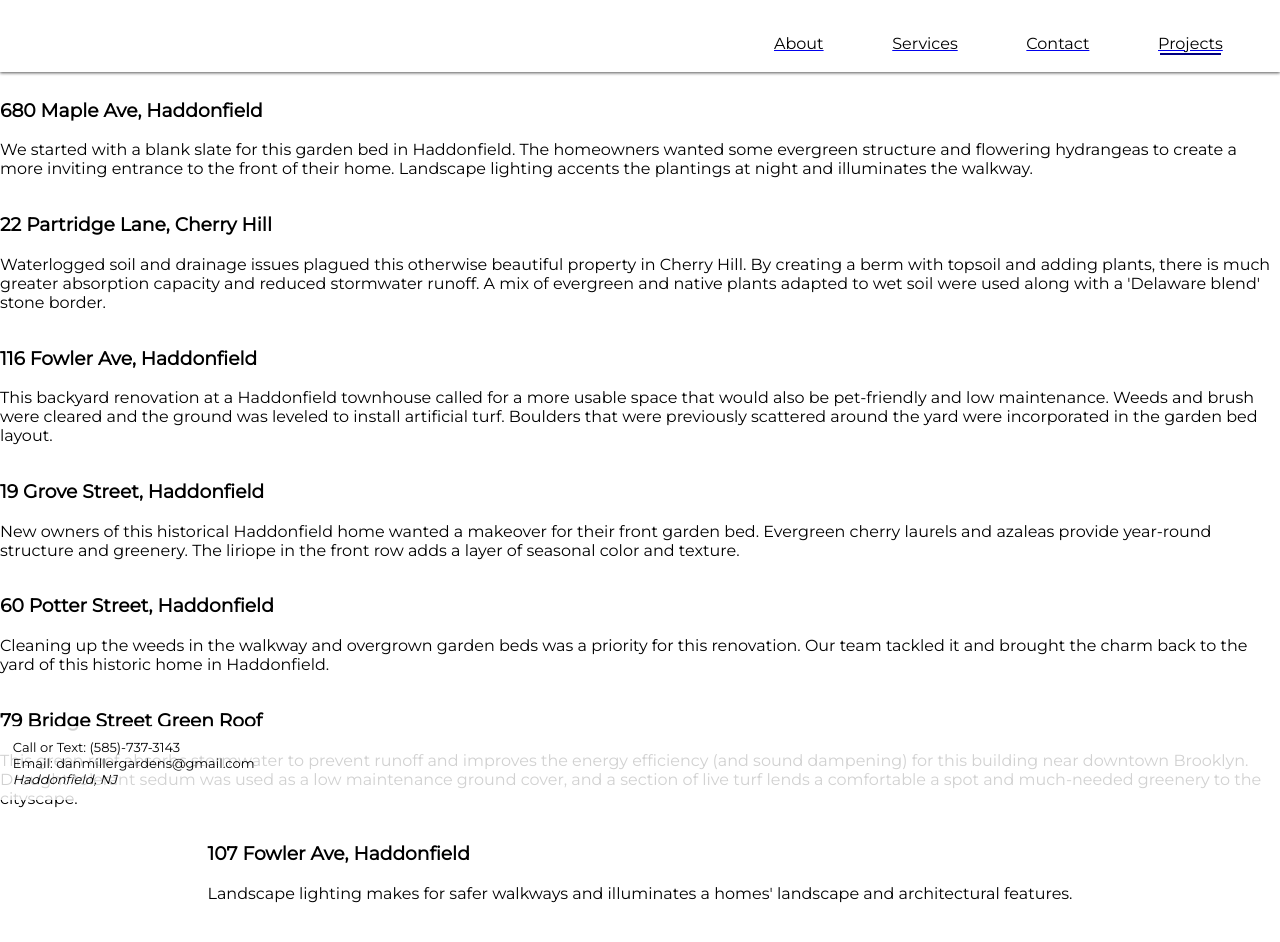
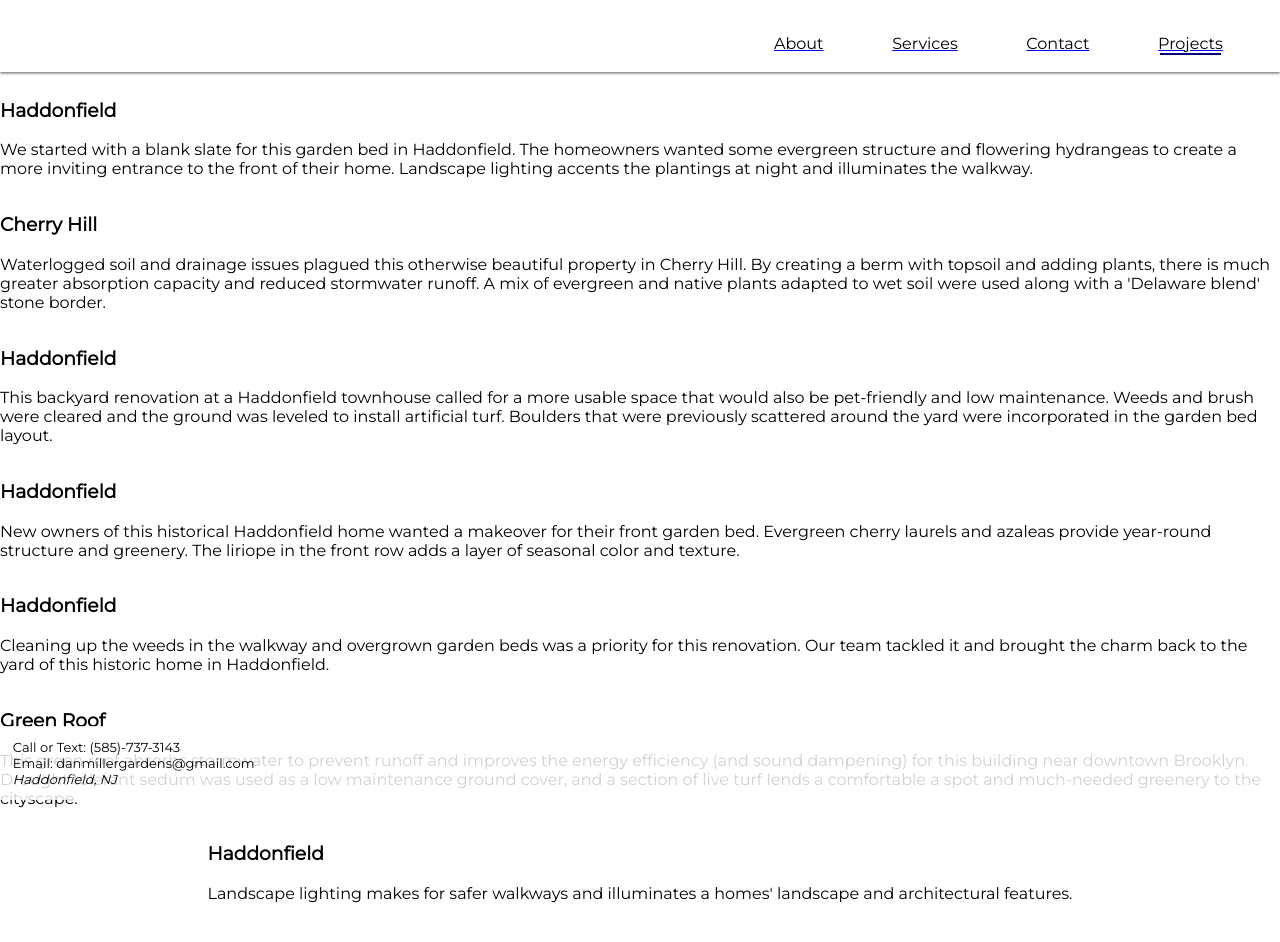
Before and after one commit to craig-mcgowan/dm-gardens-site, a Next.js app: page /projects in a window 1280 px wide. Shown: the top 942 px of the page. Built offline with nearby package versions, Linux system fonts and the light colour scheme.

Commit message:
remove addresses from projects

```diff
--- a/public/projectData.js
+++ b/public/projectData.js
@@ -1,36 +1,36 @@
 const projects = [
   {
-    address: "680 Maple Ave, Haddonfield",
+    address: "Haddonfield", //680 Maple Ave
     description:
       "We started with a blank slate for this garden bed in Haddonfield. The homeowners wanted some evergreen structure and flowering hydrangeas to create a more inviting entrance to the front of their home. Landscape lighting accents the plantings at night and illuminates the walkway.",
   },
   {
-    address: "22 Partridge Lane, Cherry Hill",
+    address: "Cherry Hill", //22 Partridge Lane,
     description:
       "Waterlogged soil and drainage issues plagued this otherwise beautiful property in Cherry Hill. By creating a berm with topsoil and adding plants, there is much greater absorption capacity and reduced stormwater runoff. A mix of evergreen and native plants adapted to wet soil were used along with a 'Delaware blend' stone border.",
   },
   {
-    address: "116 Fowler Ave, Haddonfield",
+    address: "Haddonfield", //116 Fowler Ave,
     description:
       "This backyard renovation at a Haddonfield townhouse called for a more usable space that would also be pet-friendly and low maintenance. Weeds and brush were cleared and the ground was leveled to install artificial turf. Boulders that were previously scattered around the yard were incorporated in the garden bed layout. ",
   },
   {
-    address: "19 Grove Street, Haddonfield",
+    address: "Haddonfield", //19 Grove Street,
     description:
       "New owners of this historical Haddonfield home wanted a makeover for their front garden bed. Evergreen cherry laurels and azaleas provide year-round structure and greenery. The liriope in the front row adds a layer of seasonal color and texture. ",
   },
   {
-    address: "60 Potter Street, Haddonfield",
+    address: "Haddonfield", //60 Potter Street,
     description:
       "Cleaning up the weeds in the walkway and overgrown garden beds was a priority for this renovation. Our team tackled it and brought the charm back to the yard of this historic home in Haddonfield.",
   },
   {
-    address: "79 Bridge Street Green Roof",
+    address: "Green Roof", //79 Bridge Street
     description:
       "This green roof absorbs stormwater to prevent runoff and improves the energy efficiency (and sound dampening) for this building near downtown Brooklyn. Drought tolerant sedum was used as a low maintenance ground cover, and a section of live turf lends a comfortable a spot and much-needed greenery to the cityscape.",
   },
   {
-    address: "107 Fowler Ave, Haddonfield ",
+    address: "Haddonfield ", //107 Fowler Ave,
     description:
       "Landscape lighting makes for safer walkways and illuminates a homes' landscape and architectural features. ",
   },
```
